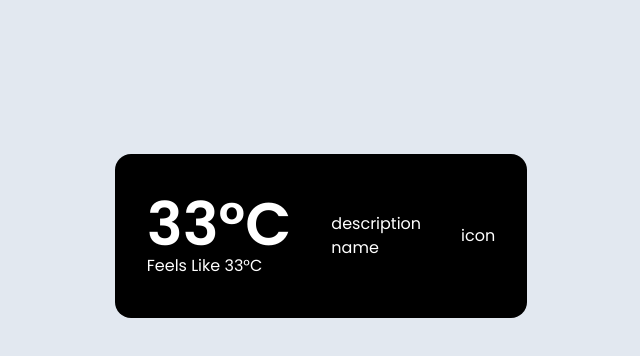
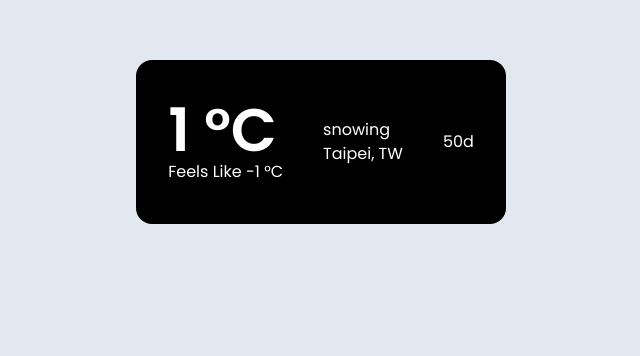
Before and after one commit to jacktham96/weather-app, a React (Vite) app in the folder weather-app/: page / in a window 1280 px wide. Shown: the part 164-520 px from the top of the page, without its empty margins (319-959 px from the left). Built offline with nearby package versions, Linux system fonts and the light colour scheme; no server answers.

Commit message:
Finish Weather App
- Practice Fetch API
- Practice UseState and UseEffect

```diff
--- a/weather-app/package.json
+++ b/weather-app/package.json
@@ -8,6 +8,7 @@
     "preview": "vite preview"
   },
   "dependencies": {
+    "algolia-places-react": "^1.6.1",
     "react": "^18.0.0",
     "react-dom": "^18.0.0"
   },
--- a/weather-app/src/App.jsx
+++ b/weather-app/src/App.jsx
@@ -1,12 +1,12 @@
 import React from 'react'
 import './index.css'
-import CurrentWeather from './components/CurrentWeather'
+import Weather from './components/Weather'
 
 function App() {
 
   return (
-    <div className='weather-container h-screen w-full flex justify-center items-center'>
-      <CurrentWeather/>
+    <div className='flex justify-center pt-8'>
+      <Weather />
     </div>
   )
 
--- a/weather-app/src/components/CurrentWeather.jsx
+++ b/weather-app/src/components/CurrentWeather.jsx
@@ -1,21 +1,21 @@
 import React from "react";
 
-function CurrentWeather() {
+function CurrentWeather({weather}) {
     return(
-        <div className="rounded-2xl border-2		 current-weather bg-black text-white flex items-center justify-between px-8 py-10">
+        <div className="rounded-2xl border-2  current-weather bg-black text-white flex items-center justify-between px-8 py-10">
             <div className="flex flex-col md:flex-row items-center gap-10">
                 <div>
-                    <h1 className="text-6xl font-semibold">33°C</h1>
-                    <h3>Feels Like 33°C</h3>
+                    <h1 className="text-6xl font-semibold">{weather.temp} °C</h1>
+                    <h3>Feels Like {weather.feels_like} °C</h3>
                 </div>
 
                 <div>
-                    <h3>description</h3>
-                    <h3>name</h3>
+                    <h3>{weather.description}</h3>
+                    <h3>{weather.name}</h3>
                 </div>
 
                 <div>
-                    <p>icon</p>
+                    {weather.icon}
                 </div>
             </div>
         </div>
--- a/weather-app/src/components/Weather.jsx
+++ b/weather-app/src/components/Weather.jsx
@@ -1,5 +1,9 @@
 import React, {useEffect,useState} from 'react'
-import { apiKey } from '../environment'
+import { apiKey , algoliaApiKey ,appID } from '../environment'
+import AlgoliaPlaces from 'algolia-places-react';  //https://www.npmjs.com/package/algolia-places-react
+import CurrentWeather from './CurrentWeather'
+
+
 
 const Weather = () => {
     let [error , setError] = useState(false)
@@ -8,12 +12,12 @@ const Weather = () => {
 		feels_like: '-1',
 		description: 'snowing',
 		icon: '50d',
-		name: 'Tala, MX',
-		lat: 20.67,
-		lon: -103.7
+		name: 'Taipei, TW',
+		lat: 25.03,
+		lon: 121.56
     })
 
-    let [url, setUrl] = useState(`https://api.openweathermap.org/data/2.5/weather?lat=${lat}&lon=${lon}&appid=${apiKey}`)
+    let [url, setUrl] = useState(`https://api.openweathermap.org/data/2.5/weather?lat=${currentWeather.lat}&lon=${currentWeather.lon}&appid=${apiKey}&units=metric`)
 
     useEffect(()=>{
         const getWeather = async() =>{
@@ -42,8 +46,25 @@ const Weather = () => {
 
 
   return (
-    <div>
-        <currentWeather/>
+    <div className='weather-container mt-32'>
+        <div className='searchbar'>
+            <AlgoliaPlaces
+                placeholder='Write an address here'
+                onChange = {({suggestion}) =>
+                setUrl(`https://api.openweathermap.org/data/2.5/weather?lat=${suggestion.latlng.lat}&lon=${suggestion.latlng.lng}&appid=${apiKey}&units=metric`)
+                }
+
+                options={{
+                    appID,
+                    apiKey: algoliaApiKey,
+                    aroundLatLngViaIP: false // disable the extra search/boost around the source IP
+                  }}
+
+            />
+        </div>
+        <div className='currentweather mt-16'>
+            <CurrentWeather weather={currentWeather}/>
+        </div>
     </div>
   )
 }
--- a/weather-app/src/environment.js
+++ b/weather-app/src/environment.js
@@ -1,2 +1,6 @@
 // OpenWeather API KEY
 export const apiKey = '8ca03ddaa66e6546366c379089c6f41f';
+
+// algolia API KEY   https://www.algolia.com/account/api-keys/all?applicationId=4P2ZZ5BUCW
+export const appID = '4P2ZZ5BUCW'
+export const algoliaApiKey = 'f93bca4688c4ab0a1d8db51ecd641b66'
--- a/weather-app/src/index.css
+++ b/weather-app/src/index.css
@@ -19,8 +19,6 @@ html,
 body {
   font-family: 'Poppins', sans-serif;
   @apply h-screen;
+  background: #e2e8f0;
+
 }
-
-.weather-container {
-  background: #e2e8f0;
-}
```
Also changed, not shown: 1 other file (tests, documents, lock files or other folders).
